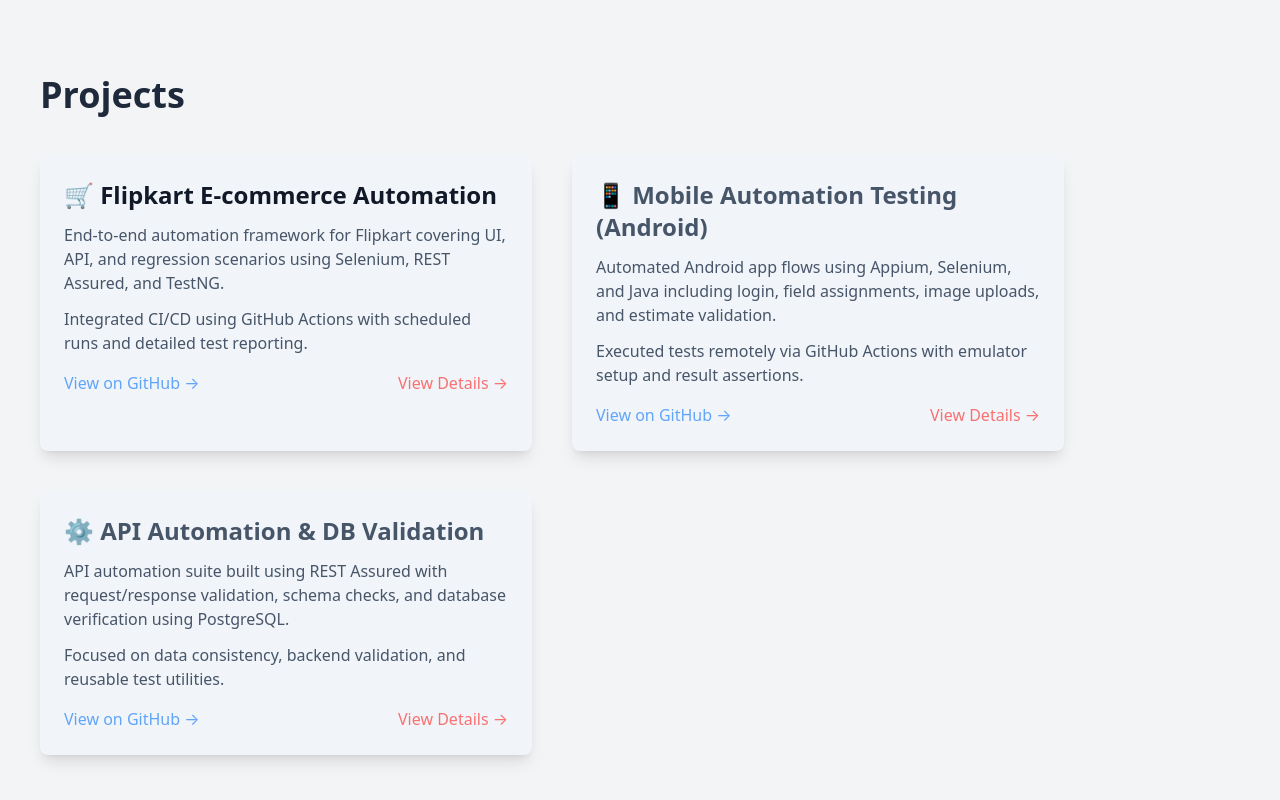
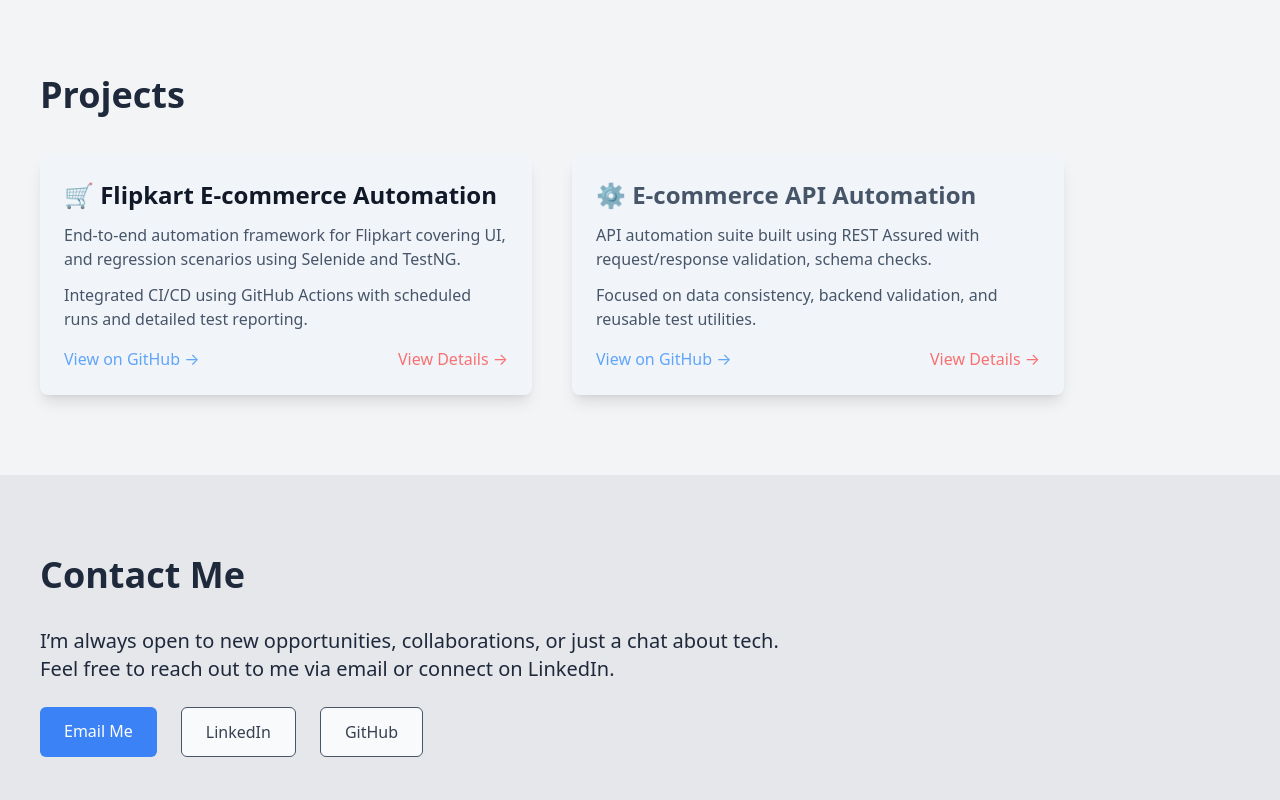
Before and after one commit to Dhiman07-create/dhimandasgupta-portfolio, a React (Vite) app: page / in a window 1280 px wide. Shown: the part 1774-2574 px from the top of the page. Built offline with nearby package versions, Linux system fonts and the light colour scheme; no server answers.

Commit message:
Project updates

```diff
--- a/src/components/Projects.jsx
+++ b/src/components/Projects.jsx
@@ -15,8 +15,8 @@
         <div className="bg-slate-100 dark:bg-gray-800 p-6 rounded-lg shadow-lg hover:shadow-xl transition">
           <h4 className="text-2xl font-semibold mb-3 text-gray-900 dark:text-white">🛒 Flipkart E-commerce Automation</h4>
           <p className="mb-3 text-slate-600 dark:text-white">
-            End-to-end automation framework for Flipkart covering UI, API,
-            and regression scenarios using Selenium, REST Assured, and TestNG.
+            End-to-end automation framework for Flipkart covering UI, and regression scenarios
+            using Selenide and TestNG.
           </p>
           <p className="mb-3 text-slate-600 dark:text-white">
             Integrated CI/CD using GitHub Actions with scheduled runs and detailed test reporting.
@@ -40,7 +40,7 @@
         </div>
 
         {/* Project 2 */}
-        <div className="bg-slate-100 dark:bg-gray-800 p-6 rounded-lg shadow-lg hover:shadow-xl transition">
+        {/* <div className="bg-slate-100 dark:bg-gray-800 p-6 rounded-lg shadow-lg hover:shadow-xl transition">
           <h4 className="text-2xl font-semibold mb-3 text-slate-600 dark:text-white">📱 Mobile Automation Testing (Android)</h4>
           <p className="mb-3 text-slate-600 dark:text-white">
             Automated Android app flows using Appium, Selenium, and Java including login, field assignments, image uploads, and estimate validation.
@@ -64,13 +64,13 @@
             View Details →
         </Link>
         </div>
-        </div>
+        </div> */}
 
         {/* Project 3 */}
         <div className="bg-slate-100 dark:bg-gray-800 p-6 rounded-lg shadow-lg hover:shadow-xl transition">
-          <h4 className="text-2xl font-semibold mb-3 text-slate-600 dark:text-white">⚙️ API Automation & DB Validation</h4>
+          <h4 className="text-2xl font-semibold mb-3 text-slate-600 dark:text-white">⚙️ E-commerce API Automation</h4>
           <p className="mb-3 text-slate-600 dark:text-white">
-            API automation suite built using REST Assured with request/response validation, schema checks, and database verification using PostgreSQL.
+            API automation suite built using REST Assured with request/response validation, schema checks.
           </p>
           <p className="mb-3 text-slate-600 dark:text-white">
             Focused on data consistency, backend validation, and reusable test utilities.
```
